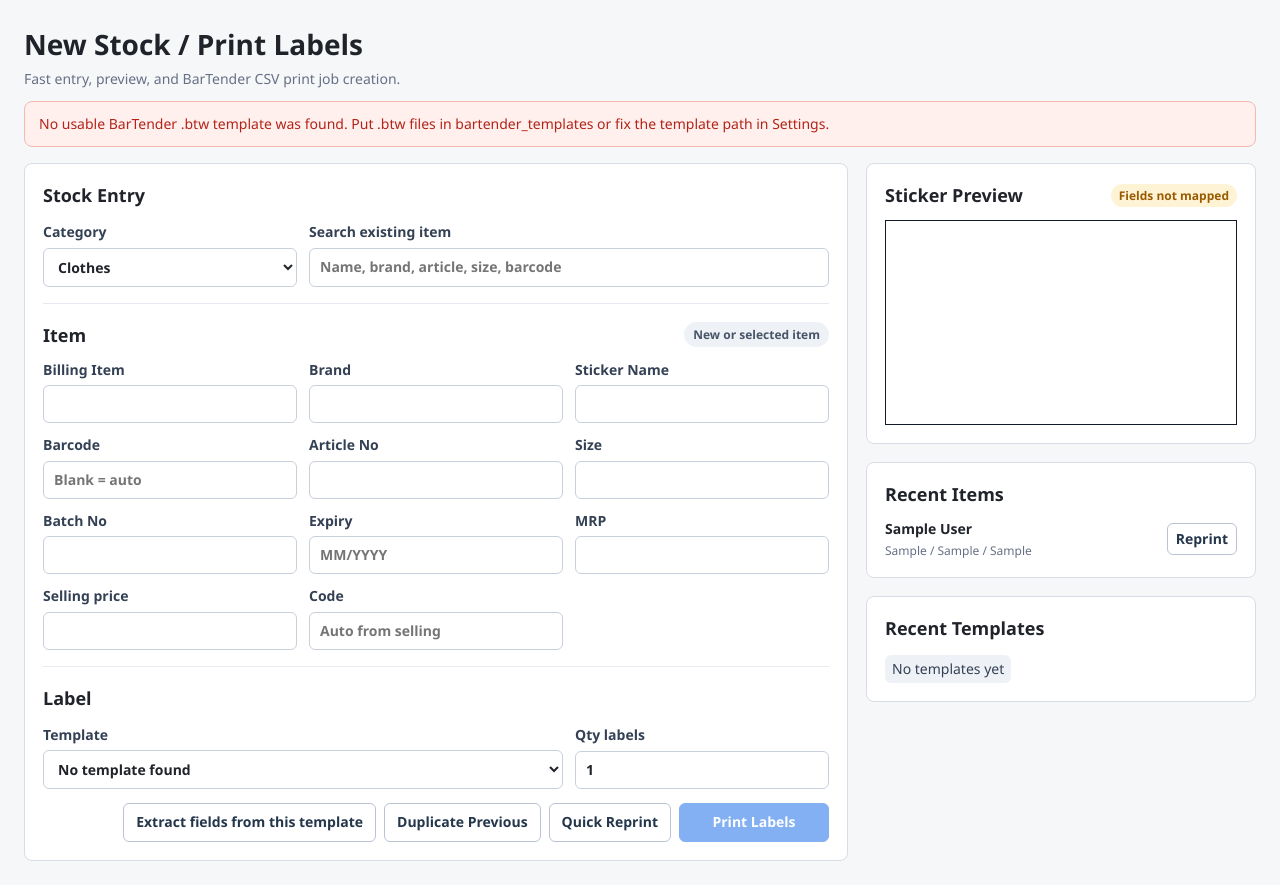
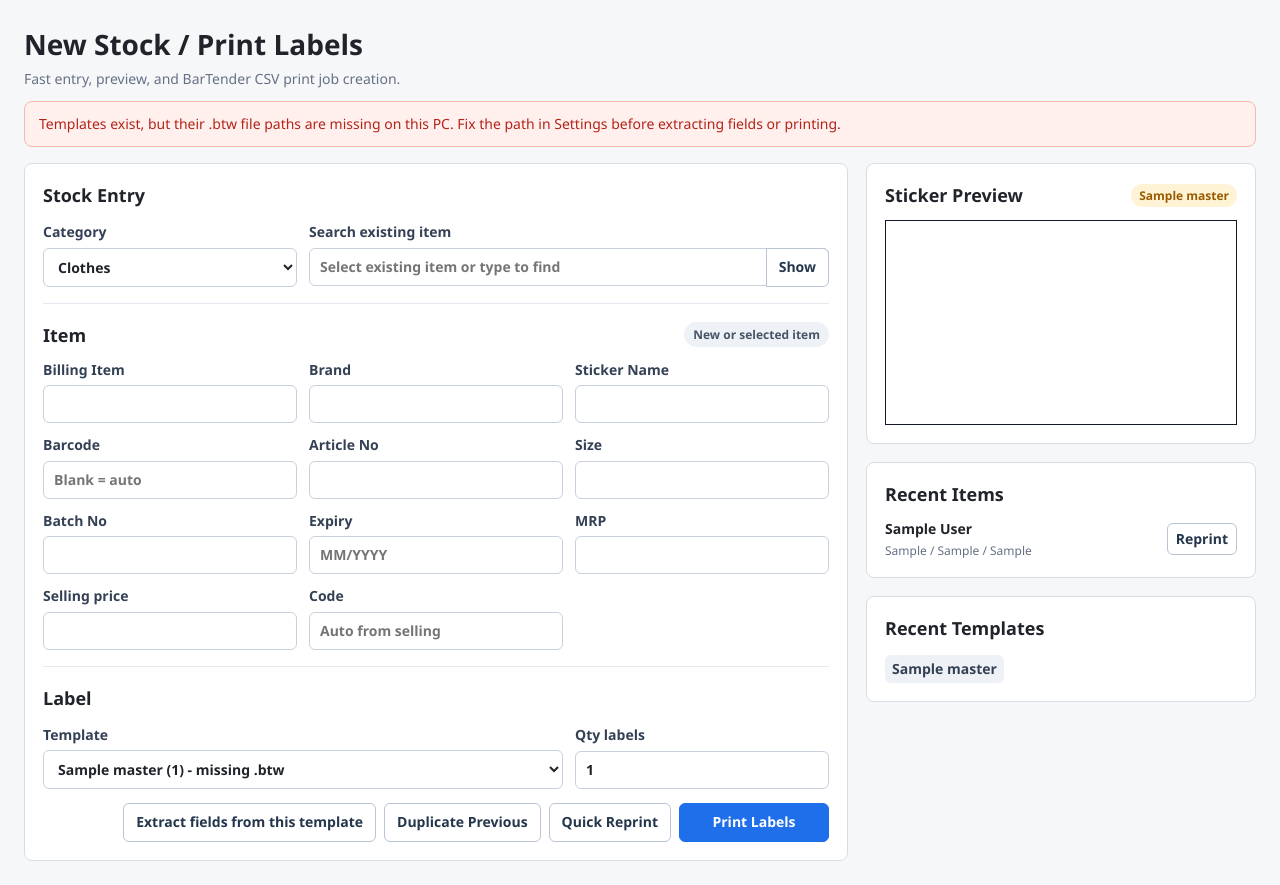
Before and after one commit to Tanishq014/ShopBridge, a FastAPI app: page /new-stock in a window 1280 px wide. Shown: the part 58-943 px from the top of the page. Run offline with FastAPI, Linux system fonts and the light colour scheme; tables that the repository leaves empty hold one stand-in row (values such as "Sample post").

Commit message:
Improve New Stock template and item selection

```diff
--- a/app/routes/workflow.py
+++ b/app/routes/workflow.py
@@ -53,12 +53,11 @@ def _money(value: Decimal | None) -> str:
 
 
 def _active_templates(db: Session) -> list[TemplateMaster]:
-    rows = db.execute(
+    return db.execute(
         select(TemplateMaster)
         .where(TemplateMaster.active_status == True)  # noqa: E712
         .order_by(TemplateMaster.category, TemplateMaster.template_name)
     ).scalars().all()
-    return [template for template in rows if template_path_exists(template)]
 
 
 def _active_families(db: Session) -> list[ProductFamily]:
@@ -124,6 +123,7 @@ def _template_payload(template: TemplateMaster) -> dict[str, object]:
         "category": (template.category or "").strip().lower(),
         "label_size": template.label_size or "",
         "required_fields": parse_required_fields(template.required_fields),
+        "path_exists": template_path_exists(template),
         "recent": False,
     }
 
@@ -261,10 +261,15 @@ def _workflow_context(
         "size_values_json": _size_values(variants),
         "selected_template_id": selected_template_id,
         "selected_category": selected_category,
+        "template_path_exists": template_path_exists,
         "template_warning": (
-            None
-            if template_rows
-            else "No usable BarTender .btw template was found. Put .btw files in bartender_templates or fix the template path in Settings."
+            "No active template was found. Add one in Settings -> Templates."
+            if not template_rows
+            else (
+                None
+                if any(template_path_exists(template) for template in template_rows)
+                else "Templates exist, but their .btw file paths are missing on this PC. Fix the path in Settings before extracting fields or printing."
+            )
         ),
     }
 
--- a/app/static/app.css
+++ b/app/static/app.css
@@ -569,6 +569,78 @@ tbody tr:last-child td {
   background: #dfe6ef;
 }
 
+.combo {
+  position: relative;
+}
+
+.combo input {
+  padding-right: 72px;
+}
+
+.combo-toggle {
+  border-radius: 0 6px 6px 0;
+  bottom: 0;
+  min-height: 38px;
+  position: absolute;
+  right: 0;
+  top: 0;
+}
+
+.combo-menu {
+  background: #ffffff;
+  border: 1px solid #c8d0dc;
+  border-radius: 6px;
+  box-shadow: 0 10px 24px rgba(16, 24, 40, 0.14);
+  display: none;
+  left: 0;
+  max-height: 285px;
+  overflow-y: auto;
+  position: absolute;
+  right: 0;
+  top: calc(100% + 4px);
+  z-index: 20;
+}
+
+.combo.open .combo-menu {
+  display: block;
+}
+
+.combo-option {
+  align-items: flex-start;
+  background: #ffffff;
+  border: 0;
+  border-bottom: 1px solid #edf1f6;
+  border-radius: 0;
+  color: var(--text);
+  display: grid;
+  gap: 2px;
+  justify-content: stretch;
+  min-height: 0;
+  padding: 9px 10px;
+  text-align: left;
+  width: 100%;
+}
+
+.combo-option:hover,
+.combo-option:focus {
+  background: #eef4ff;
+}
+
+.combo-option strong {
+  font-size: 13px;
+}
+
+.combo-option span,
+.combo-empty {
+  color: var(--muted);
+  font-size: 12px;
+  font-weight: 400;
+}
+
+.combo-empty {
+  padding: 10px;
+}
+
 .field-config {
   border: 1px solid #e1e6ee;
   border-radius: 8px;
--- a/app/templates/workflow.html
+++ b/app/templates/workflow.html
@@ -30,12 +30,11 @@
           </label>
           <label class="span-two">
             Search existing item
-            <input id="variantSearch" list="variantOptions" autocomplete="off" placeholder="Name, brand, article, size, barcode">
-            <datalist id="variantOptions">
-              {% for variant in variants_json %}
-                <option value="{{ variant.search }}"></option>
-              {% endfor %}
-            </datalist>
+            <div class="combo" id="variantCombo">
+              <input id="variantSearch" autocomplete="off" placeholder="Select existing item or type to find" role="combobox" aria-expanded="false" aria-controls="variantSearchMenu">
+              <button class="combo-toggle" type="button" id="variantSearchToggle">Show</button>
+              <div class="combo-menu" id="variantSearchMenu" role="listbox"></div>
+            </div>
           </label>
         </div>
       </div>
@@ -106,8 +105,8 @@
             Template
             <select name="template_id" id="templateSelect" required>
               {% for template in template_rows %}
-                <option value="{{ template.id }}" data-category="{{ (template.category or '')|lower }}" {% if selected_template_id == template.id %}selected{% endif %}>
-                  {{ template.template_name }} ({{ template.template_id }})
+                <option value="{{ template.id }}" data-category="{{ (template.category or '')|lower }}" data-path-exists="{{ '1' if template_path_exists(template) else '0' }}" {% if selected_template_id == template.id %}selected{% endif %}>
+                  {{ template.template_name }} ({{ template.template_id }}){% if not template_path_exists(template) %} - missing .btw{% endif %}
                 </option>
               {% else %}
                 <option value="">No template found</option>
@@ -210,6 +209,9 @@
     const familyName = document.getElementById("familyName");
     const categorySelect = document.getElementById("categorySelect");
     const variantSearch = document.getElementById("variantSearch");
+    const variantSearchToggle = document.getElementById("variantSearchToggle");
+    const variantSearchMenu = document.getElementById("variantSearchMenu");
+    const variantCombo = document.getElementById("variantCombo");
     const templateSelect = document.getElementById("templateSelect");
     const templateBadge = document.getElementById("templateBadge");
     const duplicateButton = document.getElementById("duplicateButton");
@@ -298,6 +300,19 @@
       return templatesData.find(item => String(item.id) === String(templateSelect.value));
     }
 
+    function templateAppliesToCategory(optionCategory, selectedCategory) {
+      const category = (optionCategory || "").toLowerCase();
+      const universal = ["", "all", "all categories", "general", "imported"];
+      if (universal.includes(category)) {
+        return true;
+      }
+      const knownCategories = categories.map(item => item.value);
+      if (!knownCategories.includes(category)) {
+        return true;
+      }
+      return category === selectedCategory;
+    }
+
     function requiredFieldSet() {
       const template = selectedTemplate();
       return new Set(template ? template.required_fields || [] : []);
@@ -309,11 +324,9 @@
 
     function applyCategory(preserveTemplateId) {
       const category = categorySelect.value;
-      const knownCategories = categories.map(item => item.value);
       Array.from(templateSelect.options).forEach(option => {
         const optionCategory = (option.dataset.category || "").toLowerCase();
-        const shouldFilter = optionCategory && knownCategories.includes(optionCategory);
-        option.hidden = shouldFilter && optionCategory !== category;
+        option.hidden = !templateAppliesToCategory(optionCategory, category);
       });
 
       const current = preserveTemplateId || templateSelect.value;
@@ -369,6 +382,67 @@
       byId(id).hidden = !visible;
     }
 
+    function variantLabel(variant) {
+      return [variant.item_display_name, variant.brand, variant.article_no, variant.size, variant.barcode]
+        .filter(Boolean)
+        .join(" | ");
+    }
+
+    function filteredVariants() {
+      const query = variantSearch.value.trim().toLowerCase();
+      const rows = query
+        ? variants.filter(item => variantLabel(item).toLowerCase().includes(query))
+        : variants;
+      return rows.slice(0, 30);
+    }
+
+    function renderVariantMenu() {
+      const rows = filteredVariants();
+      variantSearchMenu.innerHTML = "";
+      if (!rows.length) {
+        const empty = document.createElement("div");
+        empty.className = "combo-empty";
+        empty.textContent = variants.length ? "No matching items" : "No existing items yet";
+        variantSearchMenu.appendChild(empty);
+        return;
+      }
+
+      rows.forEach(variant => {
+        const button = document.createElement("button");
+        button.type = "button";
+        button.className = "combo-option";
+        button.setAttribute("role", "option");
+        button.dataset.variantId = variant.id;
+
+        const title = document.createElement("strong");
+        title.textContent = variant.item_display_name || variant.family_name || "Unnamed item";
+        const meta = document.createElement("span");
+        meta.textContent = [variant.brand || variant.family_name, variant.article_no, variant.size, variant.barcode]
+          .filter(Boolean)
+          .join(" / ");
+
+        button.appendChild(title);
+        button.appendChild(meta);
+        button.addEventListener("mousedown", event => {
+          event.preventDefault();
+          populateVariant(variant, false);
+          closeVariantMenu();
+        });
+        variantSearchMenu.appendChild(button);
+      });
+    }
+
+    function openVariantMenu() {
+      renderVariantMenu();
+      variantCombo.classList.add("open");
+      variantSearch.setAttribute("aria-expanded", "true");
+    }
+
+    function closeVariantMenu() {
+      variantCombo.classList.remove("open");
+      variantSearch.setAttribute("aria-expanded", "false");
+    }
+
     function populateVariant(variant, duplicate) {
       if (!variant) return;
       existingVariantId.value = duplicate ? "" : variant.id;
@@ -417,10 +491,31 @@
       byId("previewBatchMrpLine").hidden = !required.has("batch_no") && !required.has("expiry") && !required.has("mrp");
     }
 
+    variantSearch.addEventListener("focus", openVariantMenu);
+    variantSearch.addEventListener("input", openVariantMenu);
     variantSearch.addEventListener("change", () => {
-      const variant = variants.find(item => item.search === variantSearch.value);
+      const value = variantSearch.value.trim().toLowerCase();
+      const variant = variants.find(item => variantLabel(item).toLowerCase() === value);
       if (variant) {
         populateVariant(variant, false);
+      }
+    });
+    variantSearch.addEventListener("keydown", event => {
+      if (event.key === "Escape") {
+        closeVariantMenu();
+      }
+    });
+    variantSearchToggle.addEventListener("click", () => {
+      if (variantCombo.classList.contains("open")) {
+        closeVariantMenu();
+      } else {
+        variantSearch.focus();
+        openVariantMenu();
+      }
+    });
+    document.addEventListener("mousedown", event => {
+      if (!variantCombo.contains(event.target)) {
+        closeVariantMenu();
       }
     });
 
```
